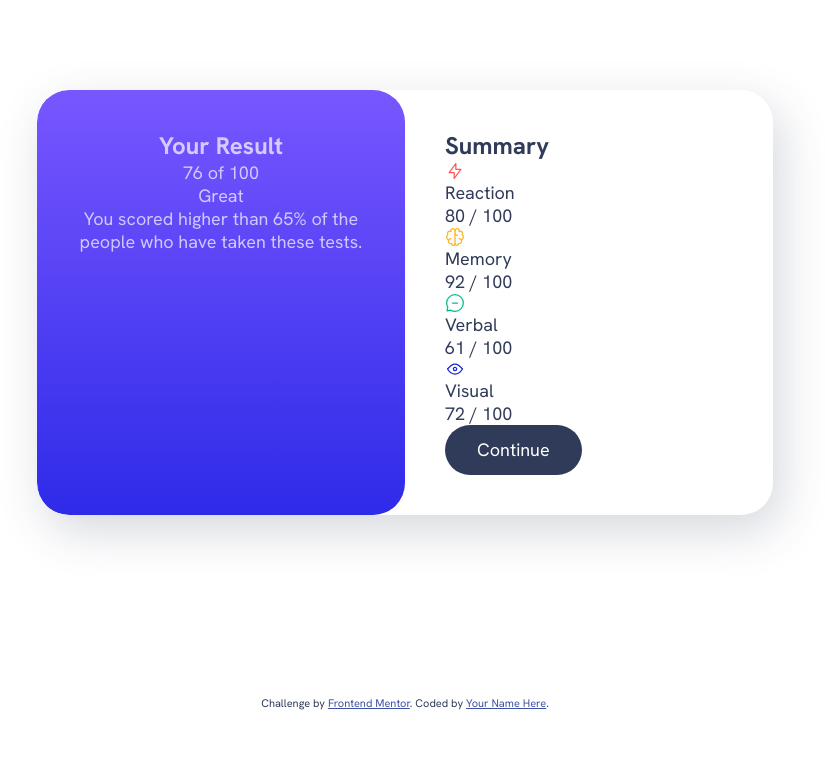
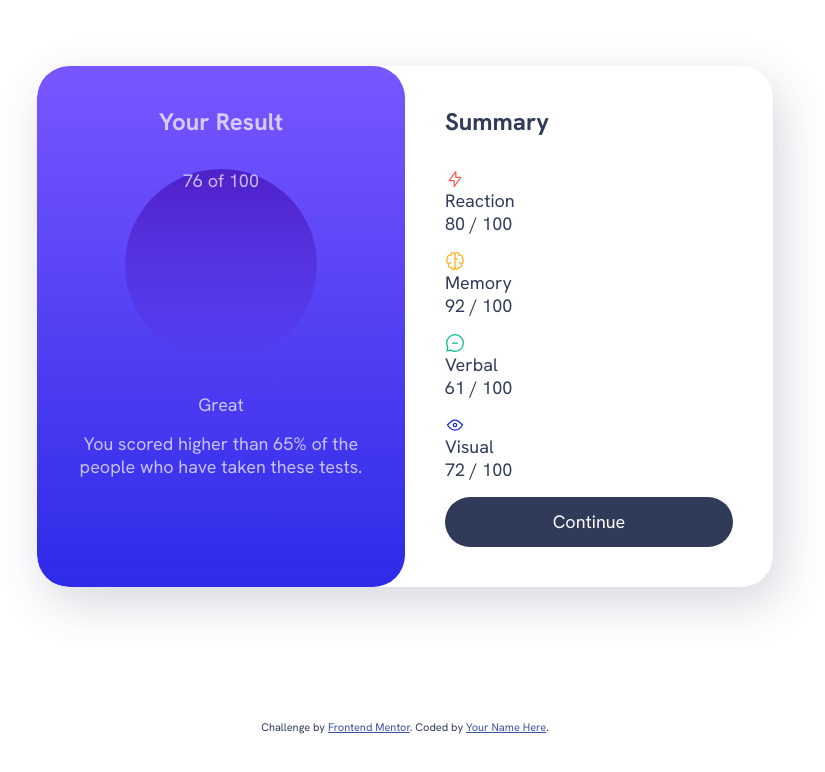
Before and after one commit to FNH99/results-summary-component-main, a plain HTML site: page index.html in a window 1280 px wide. Shown: the whole page, without its empty margins (235-1060 px from the left). Drawn offline with Linux system fonts and the light colour scheme.

Commit message:
fixed spacing in index

```diff
--- a/index.html
+++ b/index.html
@@ -19,8 +19,8 @@
 <body>
 
   <main>
-    <div class="result-summary grid-flow" data-spacing="large">
-      <div class="results">
+    <div class="result-summary">
+      <div class="results grid-flow" data-spacing="large">
         <h1 class="section-title">
           Your Result
         </h1>
--- a/style.css
+++ b/style.css
@@ -87,6 +87,16 @@ body {
     }
 }
 
+.grid-flow {
+    display: grid;
+    align-content: start;
+    gap: 1rem;
+}
+
+.grid-flow[data-spacing="large"] {
+    gap: 2rem;
+}
+
 .section-title {
     font-weight: var(--fw-bold);
     font-size: var(--fs-600);
@@ -144,3 +154,11 @@ body {
         border-radius: var(--border-radius);
     }
 }
+
+.result-score {
+    width: 12rem;
+    margin-inline: auto;
+    background: var(--gradient-to-transparent);
+    aspect-ratio: 1/1;
+    border-radius: 50%;
+}
```
